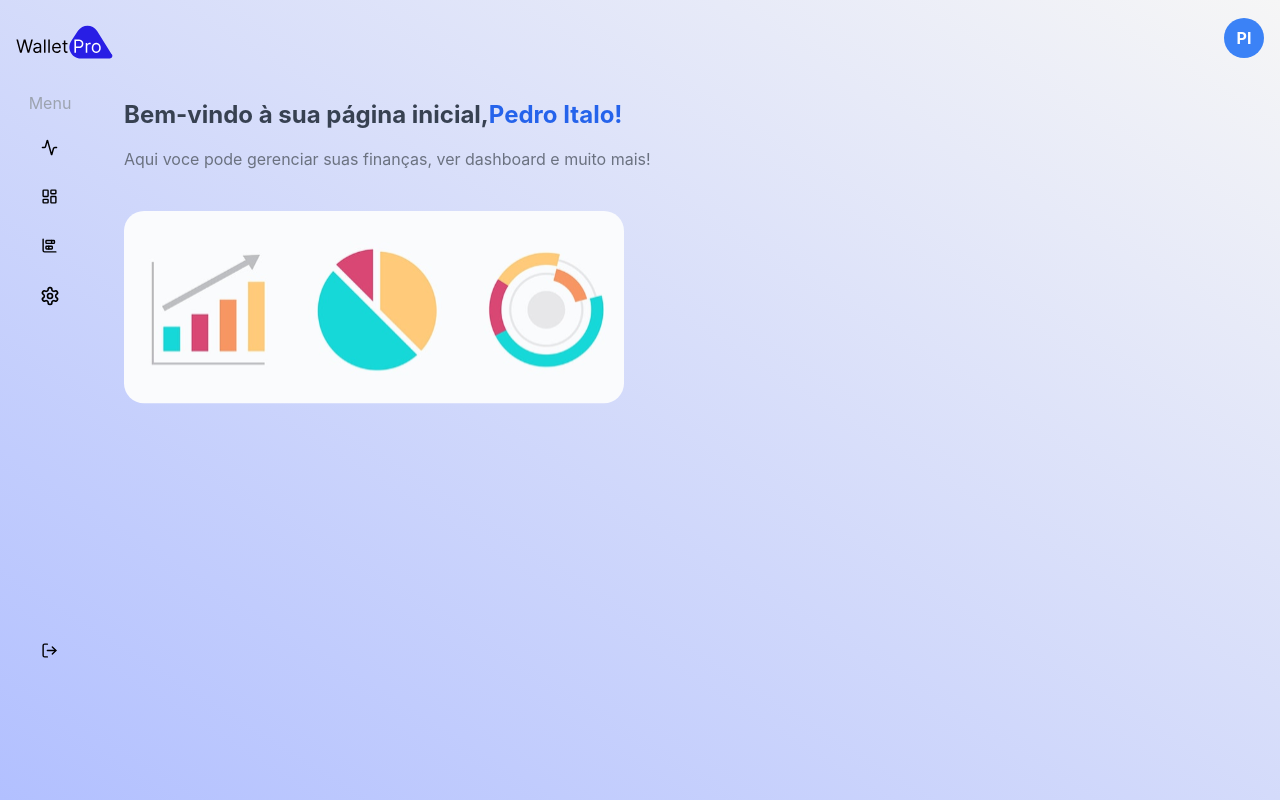
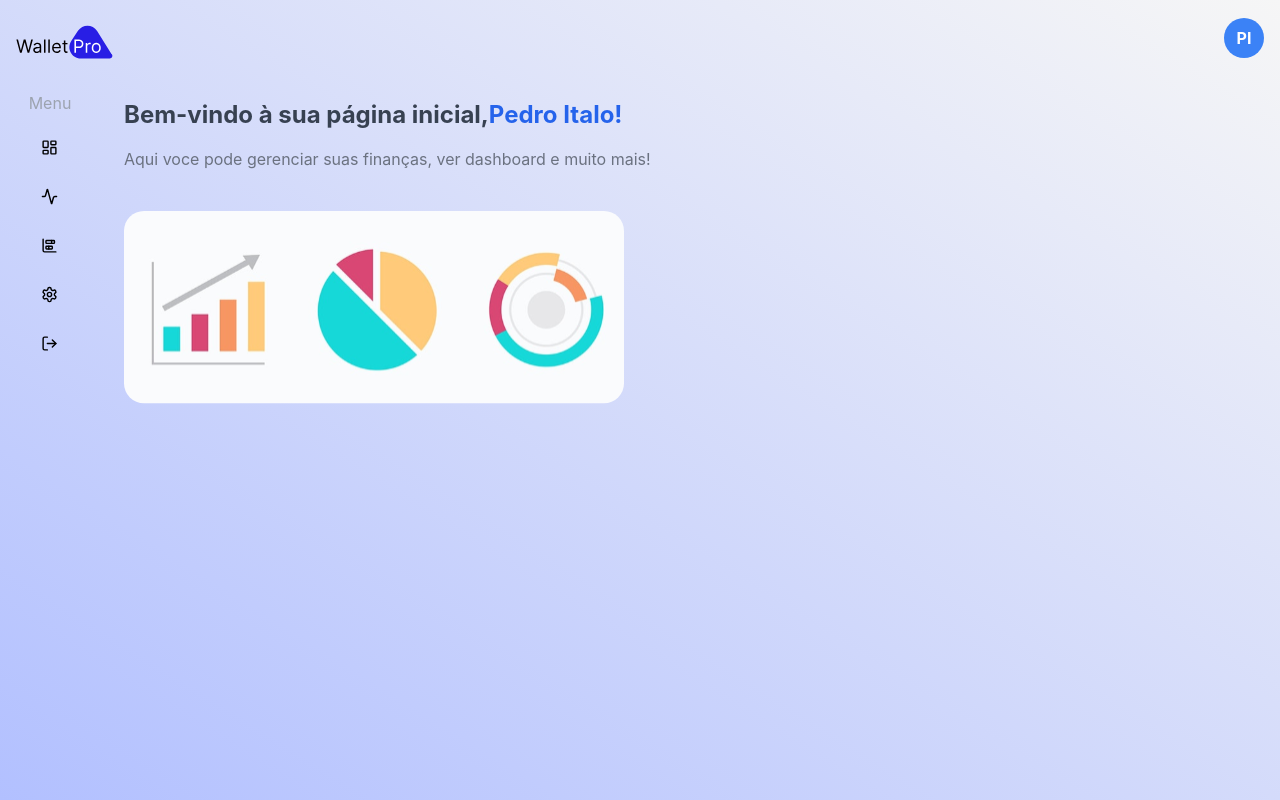
Before and after one commit to PedroItaloQ/financial_manangement, a Next.js app: page /home in a window 1280 px wide. Built offline with nearby package versions, Linux system fonts and the light colour scheme.

Commit message:
refat: correcting sidebar

```diff
--- a/src/components/Sidebar.tsx
+++ b/src/components/Sidebar.tsx
@@ -1,52 +1,65 @@
 import Link from 'next/link';
+import { useState } from 'react';
 import { LayoutDashboard, ChartBarStacked, Settings, LogOut, Activity } from 'lucide-react';
 
 const Sidebar = () => {
+  const [hoveredItem, setHoveredItem] = useState<string | null>(null);
+
   return (
     <div className="relative w-[100px] bg-background h-full text-foreground flex flex-col items-center py-4">
-      <ul className="space-y-4">
+      <ul className="space-y-4 relative">
         <li className='text-gray-400'>
           Menu
         </li>
-        <li>
+
+        {/* ÍCONES DO MENU */}
+        {[
+          { href: '/dashboard', icon: LayoutDashboard, label: 'Dashboard' },
+          { href: '/movimentacoes', icon: Activity, label: 'Movimentações' },
+          { href: '/categorias', icon: ChartBarStacked, label: 'Categorias' },
+          { href: '/configuracoes', icon: Settings, label: 'Configurações' },
+        ].map(({ href, icon: Icon, label }) => (
+          <li
+            key={href}
+            className="relative group"
+            onMouseEnter={() => setHoveredItem(label)}
+            onMouseLeave={() => setHoveredItem(null)}
+          >
+            <Link
+              href={href}
+              className="flex justify-center p-2 rounded hover:bg-foreground hover:text-background"
+            >
+              <Icon size={17} className="stroke-black" />
+            </Link>
+
+            {/* Tooltip */}
+            {hoveredItem === label && (
+              <span className="absolute left-[60px] top-1/2 -translate-y-1/2 bg-gray-700 text-white text-sm px-2 py-1 rounded-md shadow-md">
+                {label}
+              </span>
+            )}
+          </li>
+        ))}
+
+        {/* ÍCONE DE LOGOUT */}
+        <li
+          className="relative group mt-80"
+          onMouseEnter={() => setHoveredItem('Logout')}
+          onMouseLeave={() => setHoveredItem(null)}
+        >
           <Link
-            href="/movimentacoes"
+            href="/logout"
             className="flex justify-center p-2 rounded hover:bg-foreground hover:text-background"
-          >
-            <Activity size={17} className="stroke-black" />
-          </Link>
-        </li>
-        <li>
-          <Link
-            href="/dashboard"
-            className="flex justify-center p-2 rounded hover:bg-foreground hover:text-background"
-          >
-            <LayoutDashboard size={17} className="stroke-black" />
-          </Link>
-        </li>
-        <li>
-          <Link
-            href="/categorias"
-            className="flex justify-center p-2 rounded hover:bg-foreground hover:text-background"
-          >
-            <ChartBarStacked size={17} className="stroke-black" />
-          </Link>
-        </li>
-        <li>
-          <Link
-            href="/configuracoes"
-            className="flex justify-center p-2 rounded hover:bg-foreground hover:text-background"
-          >
-            <Settings size={20} className="stroke-black" />
-          </Link>
-        </li>
-        <li>
-        <Link
-            href="logout"
-            className="flex justify-center mt-80 p-2 rounded hover:bg-foreground hover:text-background"
           >
             <LogOut size={17} className="stroke-black" />
           </Link>
+
+          {/* Tooltip */}
+          {hoveredItem === 'Logout' && (
+            <span className="absolute left-[60px] top-1/2 -translate-y-1/2 bg-gray-700 text-white text-sm px-2 py-1 rounded-md shadow-md">
+              Logout
+            </span>
+          )}
         </li>
       </ul>
     </div>
```
